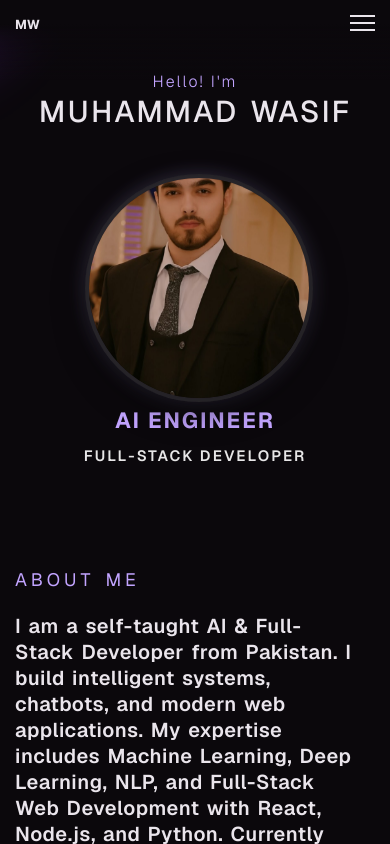
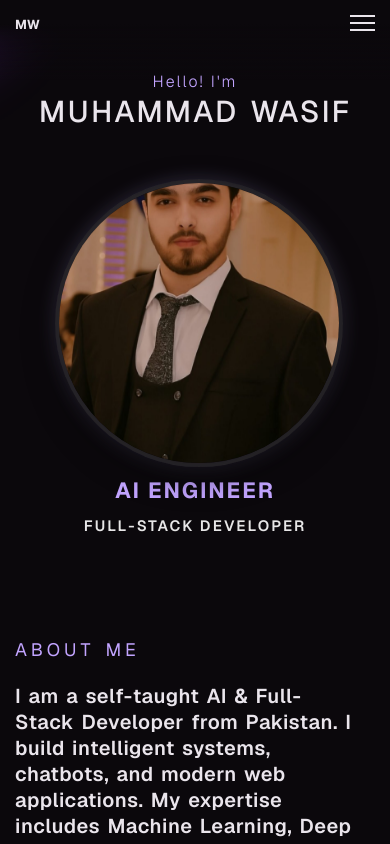
Before and after one commit to MuhammadWasif12345/portfolio-website, a React (Vite) app: page / in a window 390 px wide. Shown: the top 844 px of the page. Built offline with nearby package versions, Linux system fonts and the light colour scheme.

Commit message:
Fix desktop photo positioning and enlarge mobile size

```diff
--- a/src/components/ProfileImage.tsx
+++ b/src/components/ProfileImage.tsx
@@ -75,7 +75,7 @@ const ProfileImage = () => {
         .fromTo(
           ".profile-model",
           { y: "0%" },
-          { y: "-100%", duration: 4, ease: "none", delay: 1 },
+          { y: "-150vh", duration: 4, ease: "none", delay: 1 },
           0
         )
         .fromTo(".whatIDO", { y: 0 }, { y: "15%", duration: 2 }, 0);
--- a/src/components/styles/ProfileImage.css
+++ b/src/components/styles/ProfileImage.css
@@ -1,12 +1,12 @@
 .profile-container {
-  position: absolute;
-  top: 30%;
+  position: fixed;
+  top: 50%;
   left: 50%;
   width: 100%;
   max-width: 400px;
   height: 400px;
   z-index: 11;
-  transform: translateX(-50%);
+  transform: translate(-50%, -50%);
   display: flex;
   justify-content: center;
   align-items: center;
@@ -71,7 +71,11 @@
 /* Tablet adjustments */
 @media screen and (max-width: 1024px) {
   .profile-container {
-    top: 25%;
+    position: relative;
+    top: auto;
+    left: auto;
+    transform: none;
+    margin: 2rem auto;
     height: 300px;
   }
 
@@ -89,11 +93,11 @@
     left: auto;
     transform: none;
     margin: 2rem auto;
-    height: 250px;
+    height: 320px;
   }
 
   .profile-model {
-    width: 220px;
-    height: 220px;
+    width: 280px;
+    height: 280px;
   }
 }
```
